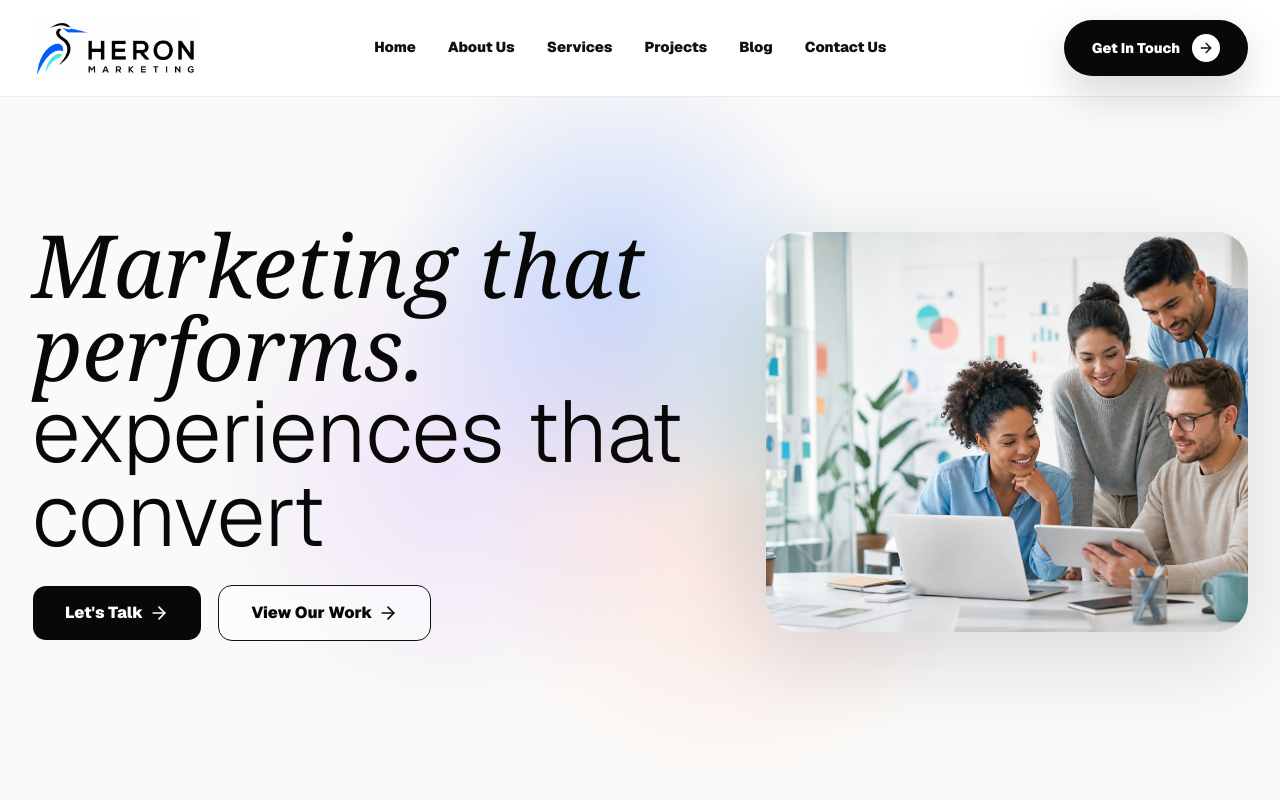
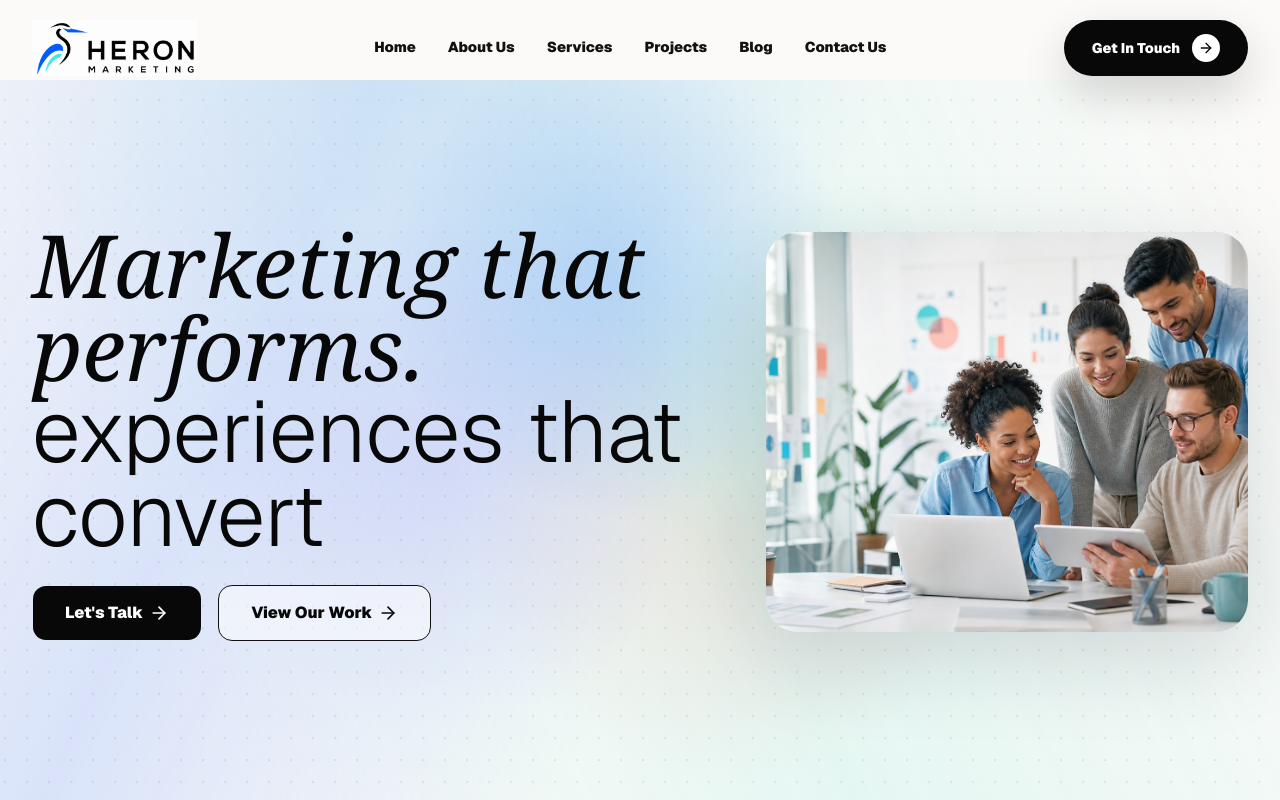
Before and after one commit to hammadi19/Heron, a Next.js app: page / in a window 1280 px wide. Shown: the top 800 px of the page. Built offline with nearby package versions, Linux system fonts and the light colour scheme.

Commit message:
Refine hero header animation

```diff
--- a/app/globals.css
+++ b/app/globals.css
@@ -199,19 +199,13 @@ a {
 }
 
 .hero-hover-field {
+  animation: heron-hero-hover 8s ease-in-out infinite;
   background-image:
     linear-gradient(115deg, transparent 0%, rgba(20, 92, 255, 0.2) 26%, transparent 48%),
     linear-gradient(245deg, transparent 12%, rgba(124, 232, 217, 0.24) 42%, transparent 66%),
     radial-gradient(circle, rgba(8, 8, 8, 0.13) 1px, transparent 1.5px);
   background-size: 145% 145%, 150% 150%, 22px 22px;
-  opacity: 0;
-  transform: scale(1.02);
-  transition: opacity 450ms ease, transform 700ms ease;
-}
-
-.hero-hover-zone:hover .hero-hover-field {
-  animation: heron-hero-hover 8s ease-in-out infinite;
-  opacity: 1;
+  opacity: 0.72;
   transform: scale(1);
 }
 
@@ -236,7 +230,7 @@ a {
 @media (prefers-reduced-motion: reduce) {
   .service-icon-float,
   .logo-marquee-track,
-  .hero-hover-zone:hover .hero-hover-field,
+  .hero-hover-field,
   .contact-icon-row:hover .contact-icon-pop {
     animation: none;
   }
--- a/app/page.tsx
+++ b/app/page.tsx
@@ -131,7 +131,7 @@ function DummyLogoMark({ type }: { type: string }) {
 export default function Home() {
   return (
     <main className="min-h-screen bg-[#fbfaf8] text-[#080808]">
-      <section className="hero-hover-zone relative isolate flex min-h-screen flex-col overflow-hidden bg-[#fbfaf8]">
+      <section className="relative isolate flex min-h-screen flex-col overflow-hidden bg-[#fbfaf8]">
         <div className="absolute inset-x-0 top-20 h-[calc(100%-5rem)] bg-[radial-gradient(circle_at_48%_28%,rgba(20,92,255,.22),transparent_28%),radial-gradient(circle_at_64%_45%,rgba(124,232,217,.24),transparent_24%),radial-gradient(circle_at_57%_62%,rgba(255,112,88,.16),transparent_30%),radial-gradient(circle_at_35%_54%,rgba(170,124,255,.18),transparent_28%)]" />
         <div className="hero-hover-field pointer-events-none absolute inset-0 top-20" />
         <div className="relative z-10 mx-auto grid w-full max-w-[92rem] flex-1 gap-10 px-5 pb-14 pt-32 sm:px-8 lg:grid-cols-[1.18fr_0.82fr] lg:items-center lg:pb-20 lg:pt-36">
--- a/components/site/header.tsx
+++ b/components/site/header.tsx
@@ -24,8 +24,8 @@ export function Header({ inverted = false }: { inverted?: boolean }) {
       className={`fixed inset-x-0 top-0 z-[100] border-b px-5 transition-all duration-300 sm:px-8 ${
         scrolled ? "py-2 shadow-[0_18px_50px_rgba(16,24,40,.08)]" : "py-5"
       } ${
-        inverted && !scrolled
-          ? "border-white/14 bg-transparent"
+        !scrolled
+          ? "border-black/0 bg-transparent"
           : "border-black/8 bg-white/92 backdrop-blur-xl"
       }`}
     >
```
